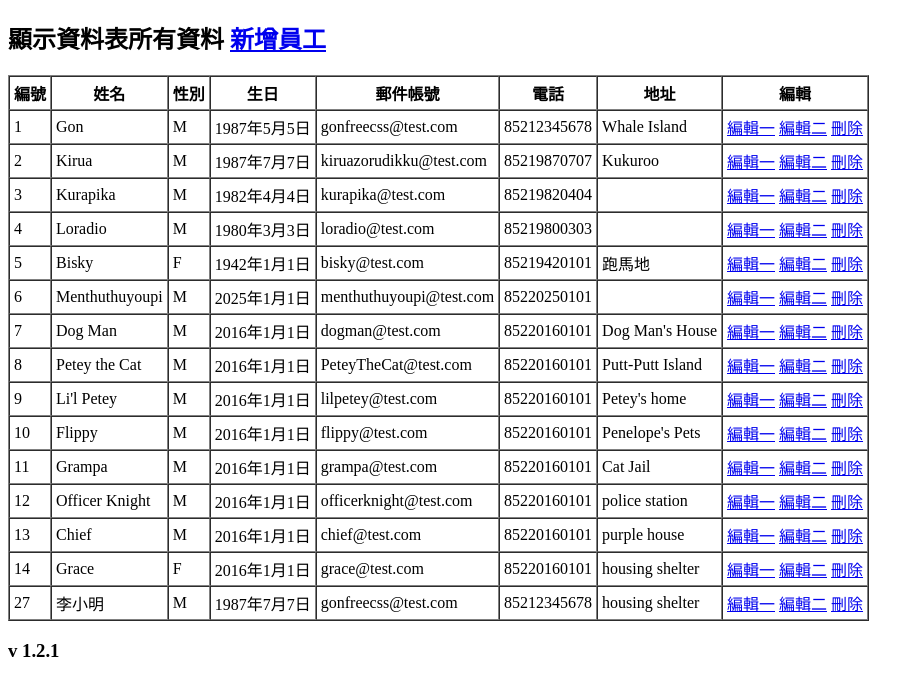
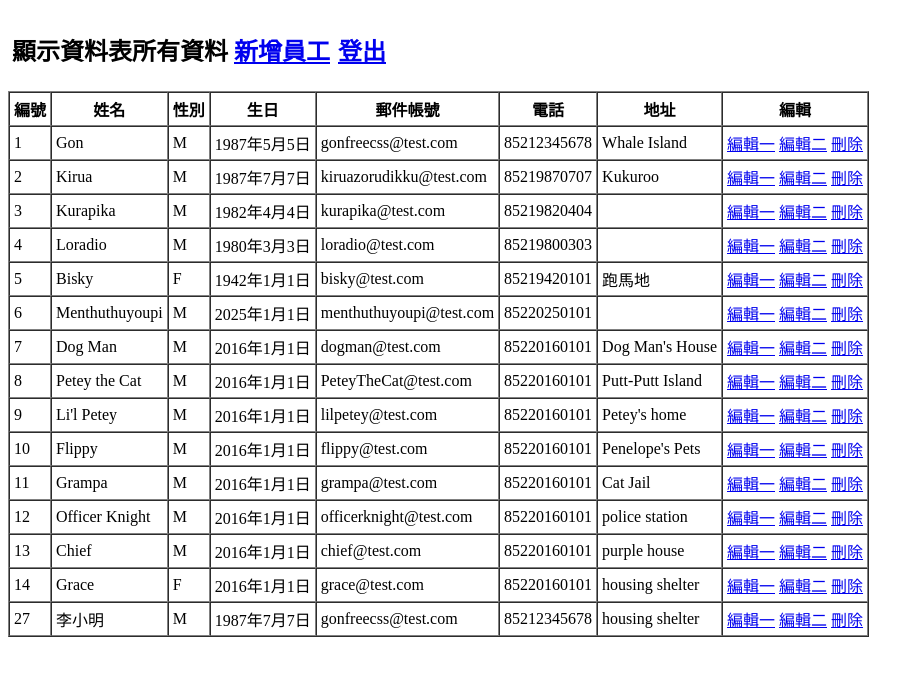
Before and after one commit to KimTorLook/MembershipSystem, a Django app: page /employeelist/ in a window 1280 px wide. Shown: the top 696 px of the page, without its empty margins (0-924 px from the left). Run offline with Django 5.2, Linux system fonts and the light colour scheme; data comes from the database, SQL or seed files in the repository; both versions use the stored data as it was after the commit.

Commit message:
20250302 1800
[fix]login 不能
[feat]employeelist 新增 "登出" 連結
[feat]index在登入牆內新增 "employeelist" 連結

```diff
--- a/MembershipSystem/myapp/views.py
+++ b/MembershipSystem/myapp/views.py
@@ -156,12 +156,12 @@ def login(request):
     if request.method == 'POST':
         name = request.POST['username']
         password = request.POST['password']
-        user = auth.authenticate(username="name", password = "password")
+        user = auth.authenticate(username=name, password = password)
         if user is not None:
             if user.is_active:
                 auth.login(request,user)
+                message = '登入成功！'
                 return redirect('/index/')
-                message = '登入成功！'
             else:
                 message = '帳號尚未啟用！'
         else:
--- a/MembershipSystem/templates/employeelist.html
+++ b/MembershipSystem/templates/employeelist.html
@@ -1,7 +1,11 @@
 {% extends "base.html" %}
 {% block title %}<title>新增員工表 </title>{% endblock %}
 {% block content %}
-<h2>顯示資料表所有資料 <a href="/post1/">新增員工</a></h2>
+<table border="0" cellspacing="0" cellpadding="4">
+    <tr><td><h2>顯示資料表所有資料 <a href="/post1/">新增員工</a></h2></td>
+        <td><a href="/logout/"><h2>登出</h2></a></td></tr>
+
+
 <form action="." method="POST" name="form1">
     {% csrf_token %}
     <table border="1" cellspacing="0" cellpadding="4">
@@ -20,5 +24,4 @@
         {% endfor %}
     </table>
 </form>
-<h3>v 1.2.1</h3>
 {% endblock %}
--- a/MembershipSystem/templates/index.html
+++ b/MembershipSystem/templates/index.html
@@ -4,6 +4,7 @@
 <h1> 首頁</h1>
 {% if request.user.is_authenticated %}
     歡迎光臨︰{{user}}
+    <p><a href="/employeelist/">員工列表</a></p>
     <p><a href="/logout/">登出</a></p>
 {% else %}
     <p>您尚未登入喔！</p>
```
Also changed, not shown: MembershipSystem/db.sqlite3.
